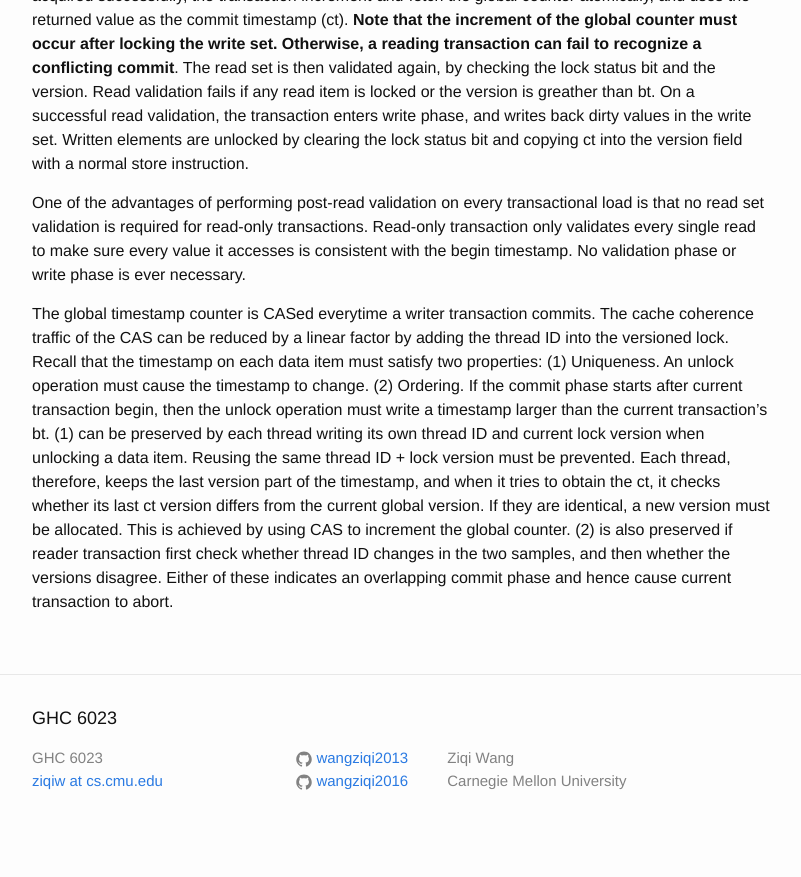
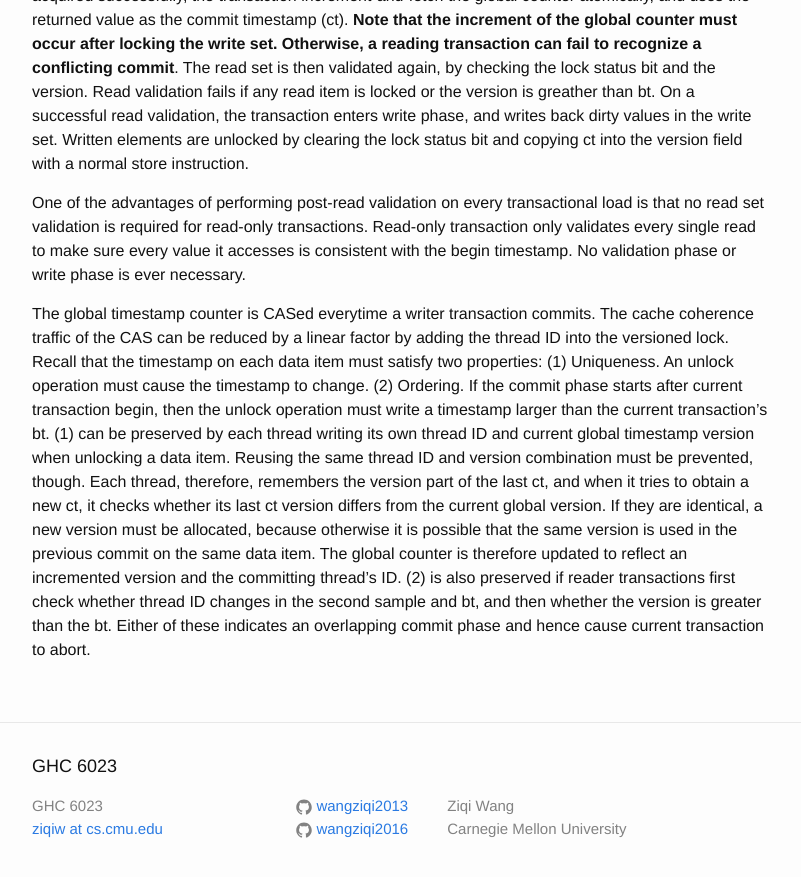
Before and after one commit to wangziqi2013/wangziqi2013.github.io, a Jekyll site: the page built from _posts/2018-03-18-Transactional-Locking-II.markdown, in a window 1280 px wide and 900 px high, scrolled down 2227 px. Shown: the top 877 px of the window, without its empty margins (238-1039 px from the left). Built offline with Jekyll 4.4.1, drawn with Linux system fonts in a browser that asks for light colours; before the commit the page ends 3079 px from its top, so only the background shows below that.

Commit message:
Adding explanation

```diff
--- a/_posts/2018-03-18-Transactional-Locking-II.markdown
+++ b/_posts/2018-03-18-Transactional-Locking-II.markdown
@@ -104,9 +104,11 @@ the CAS can be reduced by a linear factor by adding the thread ID into the versi
 timestamp on each data item must satisfy two properties: (1) Uniqueness. An unlock operation must cause
 the timestamp to change. (2) Ordering. If the commit phase starts after current transaction begin, then the
 unlock operation must write a timestamp larger than the current transaction's bt. (1) can be preserved by each thread
-writing its own thread ID and current lock version when unlocking a data item. Reusing the same thread ID + lock version
-must be prevented. Each thread, therefore, keeps the last version part of the timestamp, and when it tries
-to obtain the ct, it checks whether its last ct version differs from the current global version. If they are identical,
-a new version must be allocated. This is achieved by using CAS to increment the global counter. (2) is also preserved if
-reader transaction first check whether thread ID changes in the two samples, and then whether the versions disagree. Either
-of these indicates an overlapping commit phase and hence cause current transaction to abort.
+writing its own thread ID and current global timestamp version when unlocking a data item. Reusing the same thread ID and version
+combination must be prevented, though. Each thread, therefore, remembers the version part of the last ct, and when it tries
+to obtain a new ct, it checks whether its last ct version differs from the current global version. If they are identical,
+a new version must be allocated, because otherwise it is possible that the same version is used in the previous commit on
+the same data item. The global counter is therefore updated to reflect an incremented version and the committing thread's
+ID. (2) is also preserved if reader transactions first check whether thread ID changes in the second sample and bt, and then whether
+the version is greater than the bt. Either of these indicates an overlapping commit phase and hence cause current transaction
+to abort.
```
